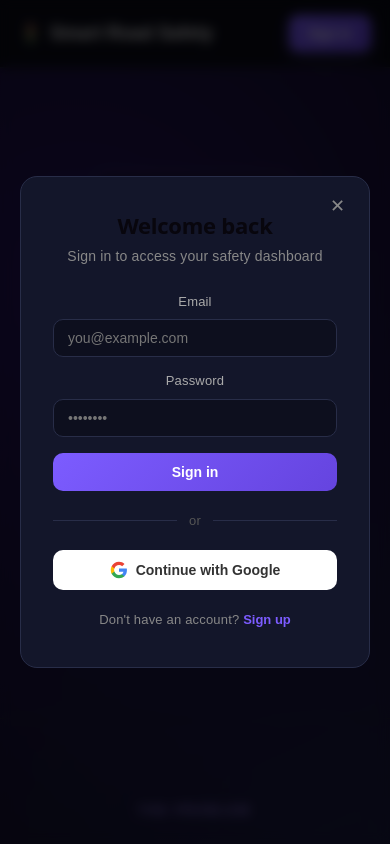
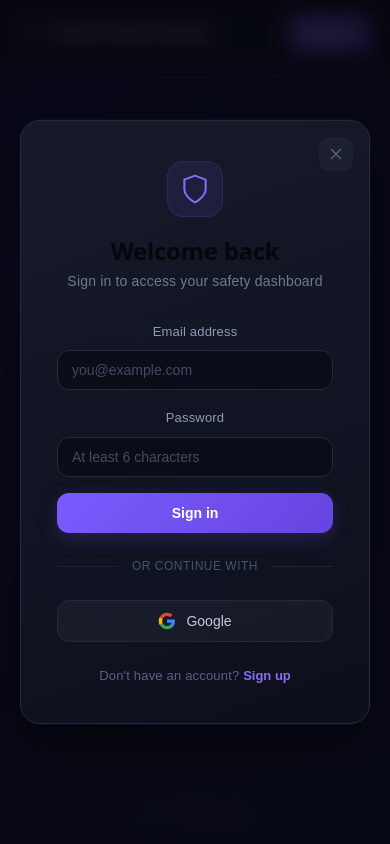
Before and after one commit to jubai04/smart-road-safety, a React (Vite) app: page / in a window 390 px wide. Both pictures are taken after a click on the button "Sign in". Shown: the top 844 px of the page. Built offline with nearby package versions, Linux system fonts and the light colour scheme; no server answers.

Commit message:
fix: add missing AuthModal, fix CORS for Overpass/reports APIs, and extract hardcoded URLs

```diff
--- a/src/App.css
+++ b/src/App.css
@@ -936,6 +936,7 @@ border-right-width: 45px;
 .safety-banner {
 padding: 20px;
 }
+}
 
 /* =========================================================
 AUTH MODAL
@@ -944,120 +945,192 @@ AUTH MODAL
 .auth-overlay {
   position: fixed;
   inset: 0;
-background: rgba(0, 0, 0, 0.7);
-backdrop-filter: blur(6px);
+  background: rgba(5, 7, 14, 0.82);
+  backdrop-filter: blur(10px);
+  -webkit-backdrop-filter: blur(10px);
   display: flex;
   align-items: center;
   justify-content: center;
   z-index: 2000;
   padding: 20px;
+  animation: authFadeIn 0.2s ease;
+}
+
+@keyframes authFadeIn {
+  from { opacity: 0; }
+  to { opacity: 1; }
 }
 
 .auth-modal {
-background: #13162a;
-border: 1px solid #282d48;
-border-radius: 17px;
-padding: 36px 32px;
+  background: linear-gradient(160deg, rgba(22, 26, 42, 0.98), rgba(13, 16, 28, 0.98));
+  border: 1px solid #252a3a;
+  border-radius: 20px;
+  padding: 40px 36px 36px;
   width: 100%;
-max-width: 400px;
+  max-width: 420px;
   position: relative;
+  box-shadow: 0 25px 60px rgba(0, 0, 0, 0.45), 0 0 0 1px rgba(124, 92, 255, 0.06);
+  animation: authSlideUp 0.25s cubic-bezier(0.16, 1, 0.3, 1);
+}
+
+@keyframes authSlideUp {
+  from {
+    opacity: 0;
+    transform: translateY(12px) scale(0.98);
+  }
+  to {
+    opacity: 1;
+    transform: translateY(0) scale(1);
+  }
 }
 
 .auth-close {
   position: absolute;
-top: 14px;
+  top: 16px;
   right: 16px;
-background: none;
-border: none;
-color: #888;
-font-size: 18px;
+  background: rgba(255, 255, 255, 0.04);
+  border: 1px solid transparent;
+  color: #5a6080;
+  width: 34px;
+  height: 34px;
+  display: flex;
+  align-items: center;
+  justify-content: center;
+  border-radius: 10px;
   cursor: pointer;
-padding: 4px 8px;
-border-radius: 8px;
+  transition: 0.2s ease;
 }
 
 .auth-close:hover {
-color: #f5f5f7;
-background: rgba(255, 255, 255, 0.08);
+  color: #c5c9d8;
+  background: rgba(255, 255, 255, 0.07);
+  border-color: #2a2f42;
+}
+
+.auth-icon-wrap {
+  width: 56px;
+  height: 56px;
+  margin: 0 auto 20px;
+  background: rgba(124, 92, 255, 0.1);
+  border: 1px solid rgba(124, 92, 255, 0.15);
+  border-radius: 16px;
+  display: flex;
+  align-items: center;
+  justify-content: center;
 }
 
 .auth-title {
-font-size: 22px;
+  font-size: 24px;
   font-weight: 700;
+  text-align: center;
   margin-bottom: 6px;
+  letter-spacing: -0.3px;
 }
 
 .auth-subtitle {
   font-size: 14px;
-color: #888;
-margin-bottom: 22px;
+  color: #727892;
+  text-align: center;
+  margin-bottom: 28px;
+  line-height: 1.5;
 }
 
 .auth-error {
-background: rgba(255, 83, 104, 0.12);
-color: #ff5368;
-border: 1px solid rgba(255, 83, 104, 0.25);
-border-radius: 10px;
-padding: 10px 14px;
+  background: rgba(255, 63, 82, 0.08);
+  color: #ff5a6e;
+  border: 1px solid rgba(255, 63, 82, 0.18);
+  border-radius: 12px;
+  padding: 11px 15px;
   font-size: 13px;
+  line-height: 1.5;
+  margin-bottom: 18px;
+}
+
+.auth-field {
   margin-bottom: 16px;
 }
 
 .auth-label {
   display: block;
   font-size: 13px;
-color: #aaa;
-margin-bottom: 12px;
+  font-weight: 500;
+  color: #9399b2;
+  margin-bottom: 7px;
 }
 
 .auth-input {
   display: block;
   width: 100%;
-margin-top: 6px;
-padding: 10px 14px;
-background: #0d0f1e;
-border: 1px solid #282d48;
-border-radius: 10px;
-color: #f5f5f7;
+  padding: 11px 14px;
+  background: rgba(8, 10, 20, 0.7);
+  border: 1px solid #252a3a;
+  border-radius: 12px;
+  color: #e8eaf0;
   font-size: 14px;
   outline: none;
-transition: border-color 0.2s;
+  transition: border-color 0.2s, box-shadow 0.2s;
+}
+
+.auth-input::placeholder {
+  color: #444a62;
 }
 
 .auth-input:focus {
   border-color: #7c5cff;
+  box-shadow: 0 0 0 3px rgba(124, 92, 255, 0.12);
 }
 
 .auth-submit {
   width: 100%;
-padding: 11px;
-margin-top: 4px;
+  padding: 12px;
+  margin-top: 6px;
   background: linear-gradient(135deg, #7c5cff, #6544df);
   color: #fff;
   border: none;
-border-radius: 10px;
+  border-radius: 12px;
   font-size: 14px;
   font-weight: 600;
   cursor: pointer;
-transition: opacity 0.2s;
+  display: flex;
+  align-items: center;
+  justify-content: center;
+  gap: 8px;
+  transition: transform 0.2s, box-shadow 0.2s, opacity 0.2s;
+  box-shadow: 0 6px 20px rgba(124, 92, 255, 0.2);
 }
 
 .auth-submit:hover:not(:disabled) {
-opacity: 0.88;
+  transform: translateY(-1px);
+  box-shadow: 0 10px 28px rgba(124, 92, 255, 0.3);
+}
+
+.auth-submit:active:not(:disabled) {
+  transform: translateY(0);
 }
 
 .auth-submit:disabled {
-opacity: 0.5;
+  opacity: 0.45;
   cursor: not-allowed;
+}
+
+.auth-spinner {
+  width: 18px;
+  height: 18px;
+  border: 2px solid rgba(255, 255, 255, 0.3);
+  border-top-color: #fff;
+  border-radius: 50%;
+  animation: authSpin 0.6s linear infinite;
+}
+
+@keyframes authSpin {
+  to { transform: rotate(360deg); }
 }
 
 .auth-divider {
   display: flex;
   align-items: center;
-gap: 12px;
-margin: 18px 0;
-color: #555;
-font-size: 13px;
+  gap: 14px;
+  margin: 22px 0;
 }
 
 .auth-divider::before,
@@ -1065,51 +1138,65 @@ font-size: 13px;
   content: "";
   flex: 1;
   height: 1px;
-background: #282d48;
+  background: #1e2234;
+}
+
+.auth-divider span {
+  color: #4a5070;
+  font-size: 12px;
+  font-weight: 500;
+  text-transform: uppercase;
+  letter-spacing: 0.5px;
 }
 
 .auth-google {
   width: 100%;
   padding: 11px;
-background: #fff;
-color: #333;
-border: none;
-border-radius: 10px;
+  background: rgba(255, 255, 255, 0.04);
+  color: #c5c9d8;
+  border: 1px solid #252a3a;
+  border-radius: 12px;
   font-size: 14px;
-font-weight: 600;
+  font-weight: 500;
   cursor: pointer;
   display: flex;
   align-items: center;
   justify-content: center;
-transition: opacity 0.2s;
+  gap: 10px;
+  transition: 0.2s ease;
 }
 
 .auth-google:hover:not(:disabled) {
-opacity: 0.9;
+  background: rgba(255, 255, 255, 0.07);
+  border-color: #353b50;
+}
+
+.auth-google:active:not(:disabled) {
+  background: rgba(255, 255, 255, 0.03);
 }
 
 .auth-google:disabled {
-opacity: 0.5;
+  opacity: 0.4;
   cursor: not-allowed;
 }
 
 .auth-switch {
   text-align: center;
-margin-top: 18px;
+  margin-top: 22px;
   font-size: 13px;
-color: #888;
+  color: #5a6080;
 }
 
 .auth-switch-btn {
   background: none;
   border: none;
-color: #7c5cff;
+  color: #8b6cff;
   font-size: 13px;
   font-weight: 600;
   cursor: pointer;
+  transition: color 0.2s;
 }
 
 .auth-switch-btn:hover {
-text-decoration: underline;
+  color: #a78bff;
 }
-}
--- a/src/components/AuthModal.jsx
+++ b/src/components/AuthModal.jsx
@@ -37,20 +37,33 @@ export default function AuthModal() {
       onClick={(e) => {
         if (e.target === e.currentTarget) close();
       }}
+      role="dialog"
+      aria-modal="true"
+      aria-label={authMode === "signin" ? "Sign in" : "Sign up"}
     >
       <div className="auth-modal">
         <button
           type="button"
           className="auth-close"
           onClick={close}
+          aria-label="Close"
         >
-          ✕
+          <svg width="18" height="18" viewBox="0 0 24 24" fill="none" stroke="currentColor" strokeWidth="2" strokeLinecap="round" strokeLinejoin="round">
+            <line x1="18" y1="6" x2="6" y2="18" />
+            <line x1="6" y1="6" x2="18" y2="18" />
+          </svg>
         </button>
+
+        <div className="auth-icon-wrap">
+          <svg width="32" height="32" viewBox="0 0 24 24" fill="none" stroke="#8b6cff" strokeWidth="1.5" strokeLinecap="round" strokeLinejoin="round">
+            <path d="M12 22s8-4 8-10V5l-8-3-8 3v7c0 6 8 10 8 10z" />
+          </svg>
+        </div>
 
         <h2 className="auth-title">
           {authMode === "signin"
             ? "Welcome back"
-            : "Create an account"}
+            : "Create your account"}
         </h2>
 
         <p className="auth-subtitle">
@@ -60,20 +73,22 @@ export default function AuthModal() {
         </p>
 
         {authError && (
-          <div className="auth-error">{authError}</div>
+          <div className="auth-error" role="alert">{authError}</div>
         )}
 
         {!firebaseIsConfigured && (
-          <div className="auth-error">
-            Firebase is not configured. Set
-            VITE_FIREBASE_* env vars.
+          <div className="auth-error" role="alert">
+            Firebase is not configured. Set VITE_FIREBASE_* env vars.
           </div>
         )}
 
-        <form onSubmit={handleEmailAuth}>
-          <label className="auth-label">
-            Email
+        <form onSubmit={handleEmailAuth} noValidate>
+          <div className="auth-field">
+            <label className="auth-label" htmlFor="auth-email">
+              Email address
+            </label>
             <input
+              id="auth-email"
               type="email"
               className="auth-input"
               value={authEmail}
@@ -82,18 +97,19 @@ export default function AuthModal() {
               required
               autoComplete="email"
             />
-          </label>
+          </div>
 
-          <label className="auth-label">
-            Password
+          <div className="auth-field">
+            <label className="auth-label" htmlFor="auth-password">
+              Password
+            </label>
             <input
+              id="auth-password"
               type="password"
               className="auth-input"
               value={authPassword}
-              onChange={(e) =>
-                setAuthPassword(e.target.value)
-              }
-              placeholder="••••••••"
+              onChange={(e) => setAuthPassword(e.target.value)}
+              placeholder="At least 6 characters"
               required
               minLength={6}
               autoComplete={
@@ -102,23 +118,25 @@ export default function AuthModal() {
                   : "new-password"
               }
             />
-          </label>
+          </div>
 
           <button
             type="submit"
             className="auth-submit"
             disabled={authLoading || !firebaseIsConfigured}
           >
-            {authLoading
-              ? "Please wait…"
-              : authMode === "signin"
-              ? "Sign in"
-              : "Create account"}
+            {authLoading ? (
+              <span className="auth-spinner" />
+            ) : authMode === "signin" ? (
+              "Sign in"
+            ) : (
+              "Create account"
+            )}
           </button>
         </form>
 
         <div className="auth-divider">
-          <span>or</span>
+          <span>or continue with</span>
         </div>
 
         <button
@@ -127,30 +145,13 @@ export default function AuthModal() {
           onClick={handleGoogleSignIn}
           disabled={authLoading || !firebaseIsConfigured}
         >
-          <svg
-            width="18"
-            height="18"
-            viewBox="0 0 24 24"
-            style={{ marginRight: 8 }}
-          >
-            <path
-              d="M22.56 12.25c0-.78-.07-1.53-.2-2.25H12v4.26h5.92a5.06 5.06 0 0 1-2.2 3.32v2.77h3.57c2.08-1.92 3.28-4.74 3.28-8.1z"
-              fill="#4285F4"
-            />
-            <path
-              d="M12 23c2.97 0 5.46-.98 7.28-2.66l-3.57-2.77c-.98.66-2.23 1.06-3.71 1.06-2.86 0-5.29-1.93-6.16-4.53H2.18v2.84C3.99 20.53 7.7 23 12 23z"
-              fill="#34A853"
-            />
-            <path
-              d="M5.84 14.09c-.22-.66-.35-1.36-.35-2.09s.13-1.43.35-2.09V7.07H2.18A10.96 10.96 0 0 0 1 12c0 1.77.42 3.45 1.18 4.93l3.66-2.84z"
-              fill="#FBBC05"
-            />
-            <path
-              d="M12 5.38c1.62 0 3.06.56 4.21 1.64l3.15-3.15C17.45 2.09 14.97 1 12 1 7.7 1 3.99 3.47 2.18 7.07l3.66 2.84c.87-2.6 3.3-4.53 6.16-4.53z"
-              fill="#EA4335"
-            />
+          <svg width="18" height="18" viewBox="0 0 24 24">
+            <path d="M22.56 12.25c0-.78-.07-1.53-.2-2.25H12v4.26h5.92a5.06 5.06 0 0 1-2.2 3.32v2.77h3.57c2.08-1.92 3.28-4.74 3.28-8.1z" fill="#4285F4" />
+            <path d="M12 23c2.97 0 5.46-.98 7.28-2.66l-3.57-2.77c-.98.66-2.23 1.06-3.71 1.06-2.86 0-5.29-1.93-6.16-4.53H2.18v2.84C3.99 20.53 7.7 23 12 23z" fill="#34A853" />
+            <path d="M5.84 14.09c-.22-.66-.35-1.36-.35-2.09s.13-1.43.35-2.09V7.07H2.18A10.96 10.96 0 0 0 1 12c0 1.77.42 3.45 1.18 4.93l3.66-2.84z" fill="#FBBC05" />
+            <path d="M12 5.38c1.62 0 3.06.56 4.21 1.64l3.15-3.15C17.45 2.09 14.97 1 12 1 7.7 1 3.99 3.47 2.18 7.07l3.66 2.84c.87-2.6 3.3-4.53 6.16-4.53z" fill="#EA4335" />
           </svg>
-          Continue with Google
+          Google
         </button>
 
         <p className="auth-switch">
@@ -162,9 +163,7 @@ export default function AuthModal() {
             className="auth-switch-btn"
             onClick={switchMode}
           >
-            {authMode === "signin"
-              ? "Sign up"
-              : "Sign in"}
+            {authMode === "signin" ? "Sign up" : "Sign in"}
           </button>
         </p>
       </div>
```
Lines whose indentation alone changed are shown as unchanged.
